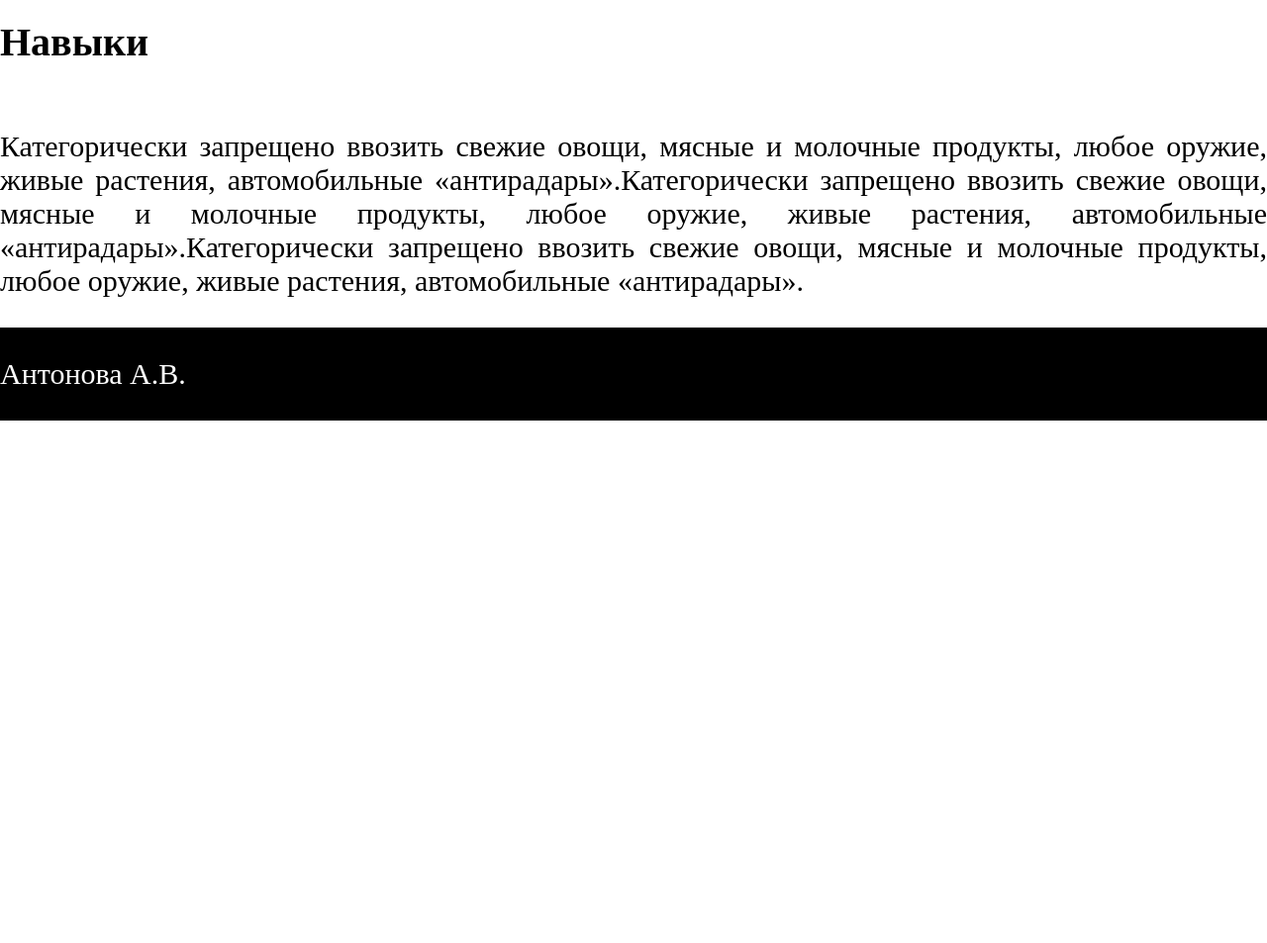
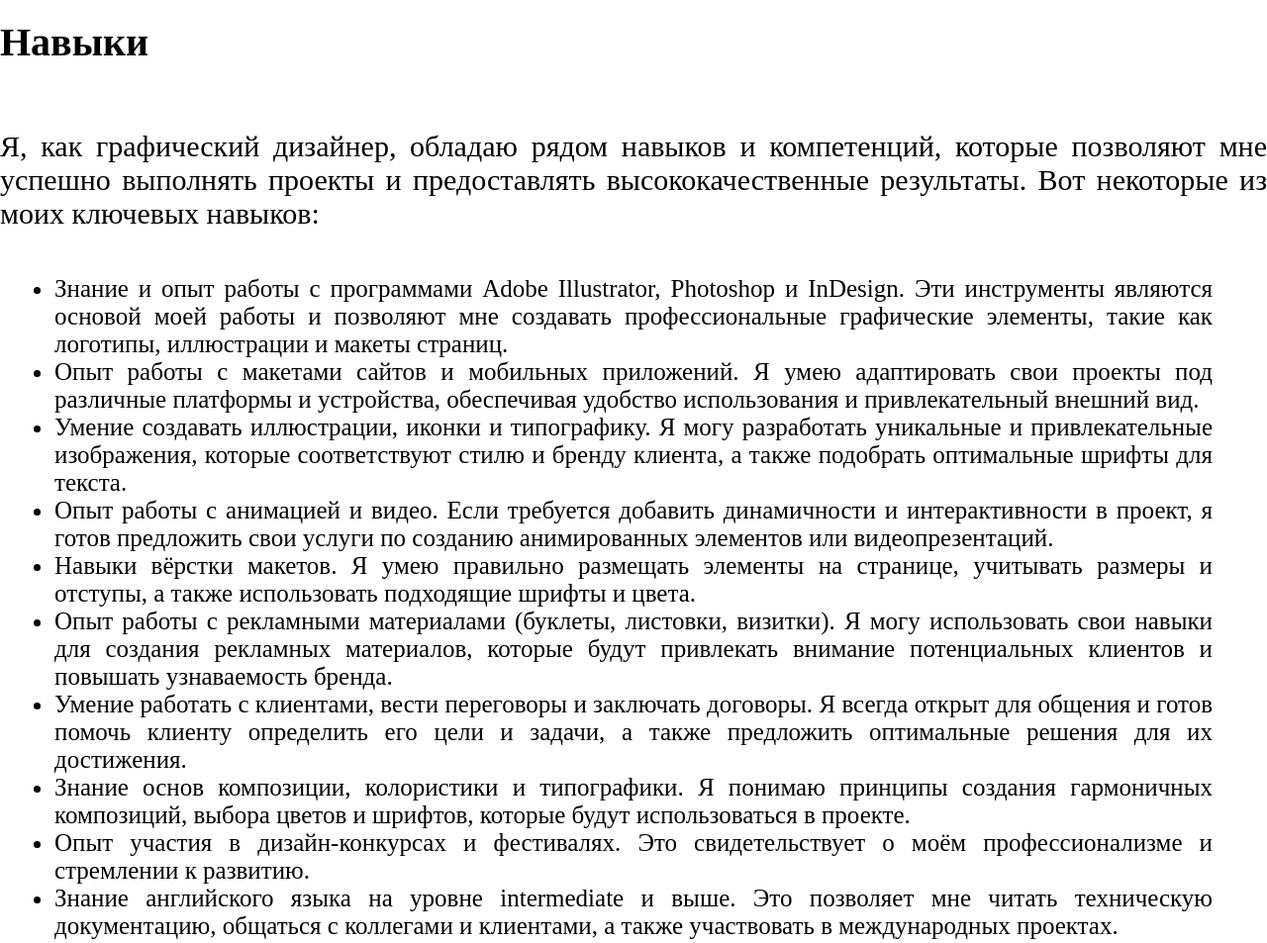
Before and after one commit to Alyona2125/AlyonaAntonova, a plain HTML site: page Сайт ДО/skills.html in a window 1280 px wide. Shown: the part 796-1749 px from the top of the page at 99% size. Before the commit the page ends 1221 px from the top, so only its background shows below. Drawn offline with Linux system fonts and the light colour scheme.

Commit message:
Update skills.html

```diff
--- a/Сайт ДО/skills.html
+++ b/Сайт ДО/skills.html
@@ -23,9 +23,10 @@
 
                 <div class="info">
                     <h1>Антонова Алёна Игоревна</h1>
-                    <p>Категорически запрещено ввозить свежие овощи,
-                        мясные и молочные продукты, любое оружие, живые растения,
-                        автомобильные «антирадары
+                    <p>Моё портфолио представляет мои профессиональные навыки
+                        и опыт в области графического дизайна. Я специализируюсь
+                        на создании визуальных решений, которые помогают клиентам
+                        выразить свою индивидуальность и достичь своих целей.
                     </p>
                     <a href="">Написать мне</a>
                 </div>
@@ -33,13 +34,43 @@
         </section>
         <section>
             <h2>Навыки</h2>
-            <p>Категорически запрещено ввозить свежие овощи,
-                мясные и молочные продукты, любое оружие, живые растения,
-                автомобильные «антирадары».Категорически запрещено ввозить свежие овощи,
-                мясные и молочные продукты, любое оружие, живые растения,
-                автомобильные «антирадары».Категорически запрещено ввозить свежие овощи,
-                мясные и молочные продукты, любое оружие, живые растения,
-                автомобильные «антирадары».
+            <p>Я, как графический дизайнер, обладаю рядом навыков и компетенций,
+                 которые позволяют мне успешно выполнять проекты и предоставлять
+                  высококачественные результаты. Вот некоторые из моих ключевых навыков:
+
+                <ul class="skills">
+                    <li>Знание и опыт работы с программами Adobe Illustrator, Photoshop и InDesign.
+                         Эти инструменты являются основой моей работы и позволяют мне создавать
+                         профессиональные графические элементы, такие как логотипы, иллюстрации
+                         и макеты страниц.</li>
+                    <li>Опыт работы с макетами сайтов и мобильных приложений. Я умею адаптировать
+                         свои проекты под различные платформы и устройства, обеспечивая удобство
+                          использования и привлекательный внешний вид.</li>
+                    <li>Умение создавать иллюстрации, иконки и типографику. Я могу разработать
+                        уникальные и привлекательные изображения, которые соответствуют стилю и
+                         бренду клиента, а также подобрать оптимальные шрифты для текста.</li>
+                    <li>Опыт работы с анимацией и видео. Если требуется добавить динамичности
+                        и интерактивности в проект, я готов предложить свои услуги по созданию
+                        анимированных элементов или видеопрезентаций.</li>
+                    <li>Навыки вёрстки макетов. Я умею правильно размещать элементы на странице,
+                        учитывать размеры и отступы, а также использовать подходящие шрифты и
+                        цвета.</li>
+                    <li> Опыт работы с рекламными материалами (буклеты, листовки, визитки).
+                        Я могу использовать свои навыки для создания рекламных материалов,
+                        которые будут привлекать внимание потенциальных клиентов и повышать
+                        узнаваемость бренда.</li>
+                    <li>Умение работать с клиентами, вести переговоры и заключать договоры.
+                         Я всегда открыт для общения и готов помочь клиенту определить его
+                          цели и задачи, а также предложить оптимальные решения для их достижения.</li>
+                    <li>Знание основ композиции, колористики и типографики. Я понимаю принципы
+                         создания гармоничных композиций, выбора цветов и шрифтов, которые будут
+                        использоваться в проекте.</li>
+                    <li>Опыт участия в дизайн-конкурсах и фестивалях. Это свидетельствует
+                         о моём профессионализме и стремлении к развитию.</li>
+                    <li>Знание английского языка на уровне intermediate и выше.
+                        Это позволяет мне читать техническую документацию, общаться с
+                        коллегами и клиентами, а также участвовать в международных проектах.</li>
+                </ul>
             </p>
         </section>
     </main>
```
